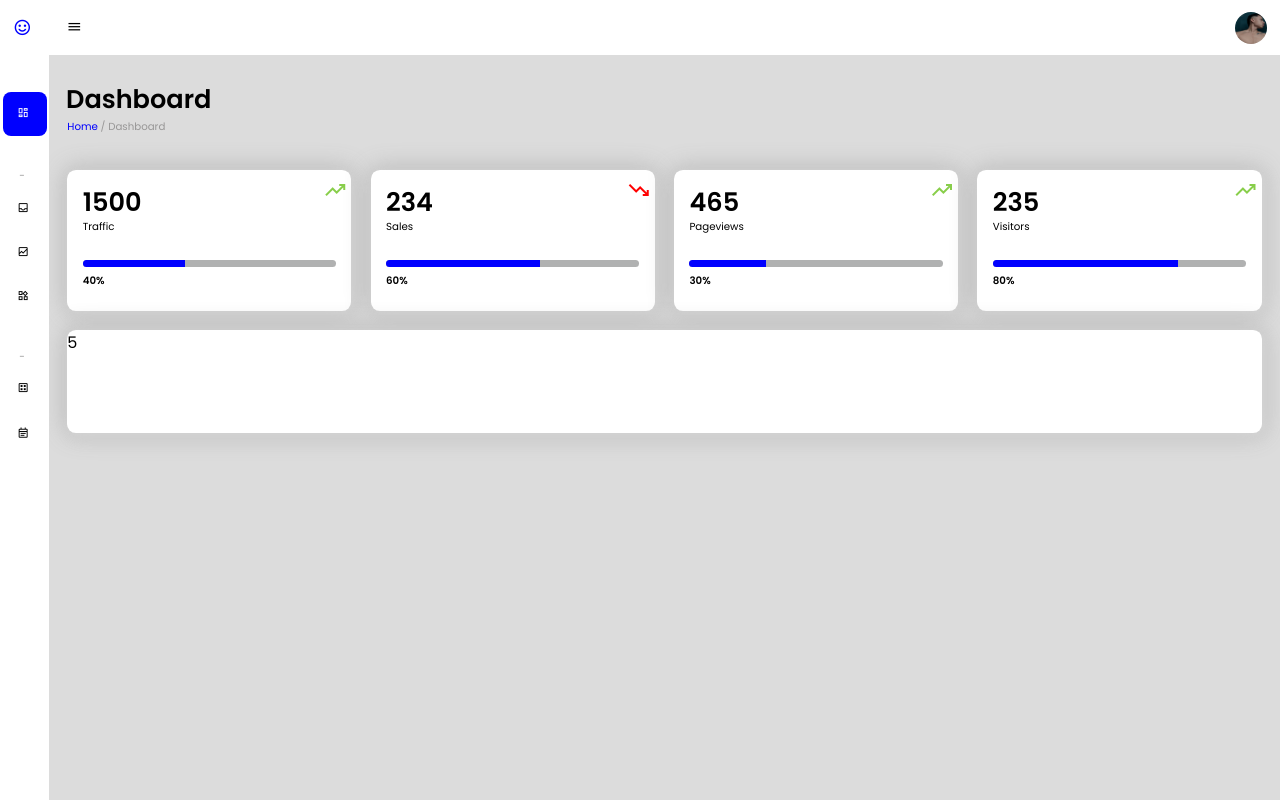
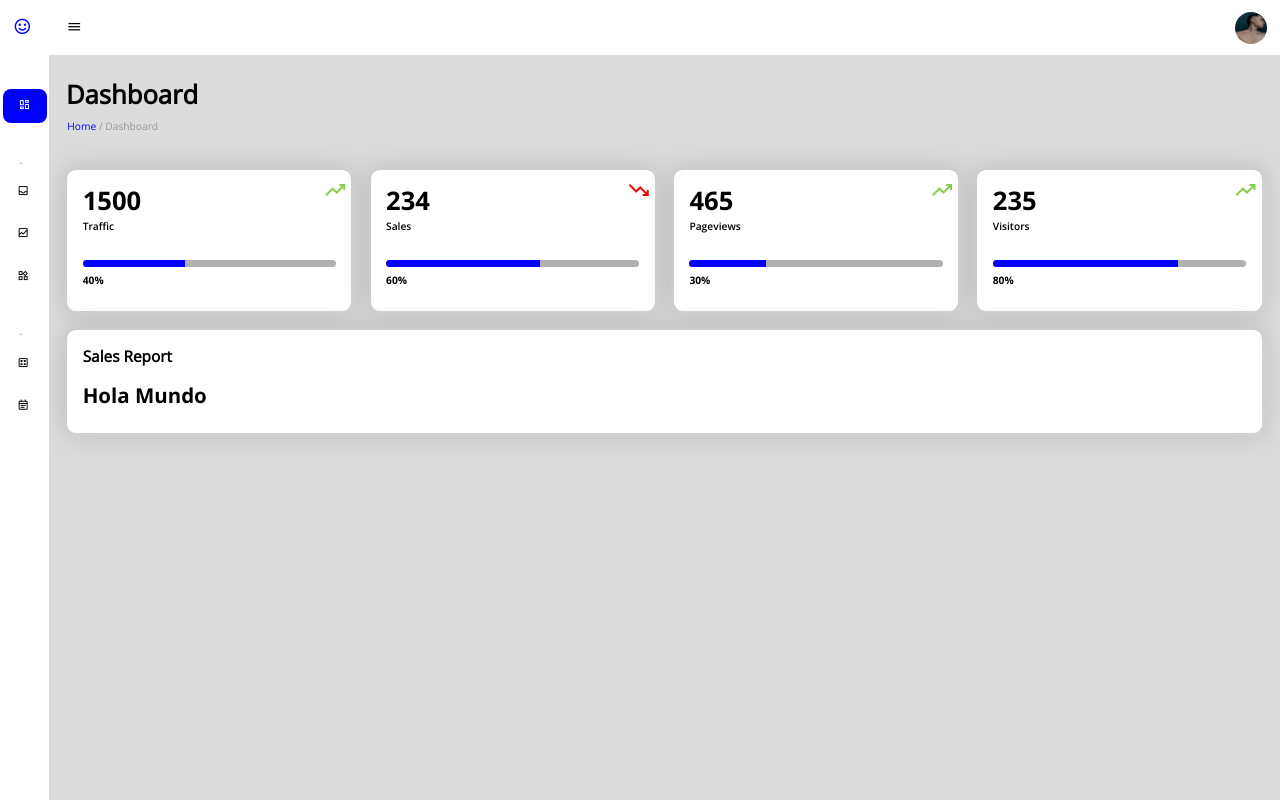
Before and after one commit to JaimeBarreraS/HTML_BarreraJaime, a plain HTML site: page Dia 9/index.html in a window 1280 px wide. Drawn offline with nearby package versions, Linux system fonts and the light colour scheme.

Commit message:
HTML #31

```diff
--- a/Dia 9/index.html
+++ b/Dia 9/index.html
@@ -144,7 +144,10 @@
                 </div>
                 <div class="number-porcent">80%</div>
             </div>
-            <div class="chart5">5</div>
+            <div class="chart5">
+                <div class="report">Sales Report</div>
+                <div class="hello">Hola Mundo</div>
+            </div>
         </div>
     </div>
 </body>
--- a/Dia 9/style.css
+++ b/Dia 9/style.css
@@ -1,5 +1,15 @@
-@import url("https://fonts.googleapis.com/css2?family=Poppins:wght@400;600&display=swap"
-);
+@font-face {
+    font-family: regular;
+    src: url(./font/OpenSans-Regular.ttf);
+}
+@font-face {
+    font-family: semibold;
+    src: url(./font/OpenSans-SemiBold.ttf);
+}
+@font-face {
+    font-family: bol;
+    src: url(./font/OpenSans-Bold.ttf);
+}
 
 * {
     margin: 0;
@@ -7,7 +17,7 @@
     border: none;
     outline: none;
     box-sizing: border-box;
-    font-family: "Poppins", sans-serif;
+    font-family: regular;
 }
 
 body {
@@ -46,6 +56,7 @@ body {
 }
 
 .logo a span {
+    font-family: bol;
     overflow: hidden;
 }
 .logo a i {
@@ -73,8 +84,11 @@ body {
     margin-bottom: 1.8vw;
 }
 
-.menu li.dropdown:hover,
-.menu li.active {
+.menu li.dropdown:hover{
+    background: blue;
+}
+.menu li.active{
+    padding: 0.8vw 1.2vw;
     background: blue;
 }
 .menu li.px:hover,
@@ -92,6 +106,7 @@ body {
 }
 
 .menu a span {
+    font-family: semibold;
     overflow: hidden;
 }
 
@@ -122,11 +137,14 @@ body {
 .sub-menu {
     display: none;
     padding-left: 2.5vw;
-    background-color: #fff;
+    background-color: #fff; /* Fondo blanco */
     border-radius: 8px;
 }
+
 .sub-menu a {
+    font-family: semibold;
     font-size: 0.7vw;
+    color: #000; /* Color negro */
 }
 
 .sub-menu a:hover {
@@ -140,6 +158,7 @@ body {
 .dropdown:hover>a .arrow {
     transform: rotate(0deg);
 }
+
 
 .sidebar .main-text,
 .sidebar .table-forms-text {
@@ -159,6 +178,7 @@ body {
     margin-left: 0.5vw;
     font-size: 0.8vw;
     padding-left: 0vw;
+    font-family: bol;
 }
 
 #click:checked ~  .sidebar .table-forms-text::before {
@@ -166,6 +186,7 @@ body {
     margin-left: 0.5vw;
     font-size: 0.8vw;
     padding-left: 0vw;
+    font-family: bol;
 }
 
 /*======================================================*/
@@ -231,6 +252,7 @@ body {
     position: absolute;
     left: 1.3vw;
     font-size: 1vw;
+    font-family: bol;
 }
 .text01{
     position: absolute;
@@ -300,14 +322,15 @@ body {
     top: 1vw;
     position: absolute;
     font-size: 2vw;
-    font-weight: bold;
     left: 1.2vw;
+    font-family: bol;
 }
 .letter{
     position: absolute;
     left: 1.2vw;
     top: 3.8vw;
     font-size: 0.8vw;
+    font-family: semibold;
 }
 .icon-green{
     position: absolute;
@@ -359,10 +382,24 @@ body {
 }
 .number-porcent{
     position: absolute;
-    font-weight: bold;
+    font-family: bol;
     left: 1.2vw;
     top: 8vw;
     font-size: 0.8vw;
+}
+.report{
+    position: absolute;
+    left: 1.2vw;
+    top: 1.2vw;
+    font-size: 1.2vw;
+    font-weight: bold;
+}
+.hello{
+    position: absolute;
+    left: 1.2vw;
+    top: 4vw;
+    font-size: 1.6vw;
+    font-family: bol;
 }
 
 #click:checked ~  .sidebar ~ .main--content .chart1 {
```
Also changed, not shown: Dia 9/font/OpenSans-Bold.ttf (added), Dia 9/font/OpenSans-Regular.ttf (added), Dia 9/font/OpenSans-SemiBold.ttf (added).
